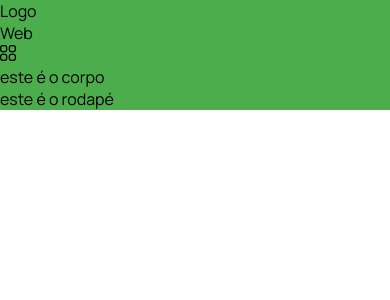
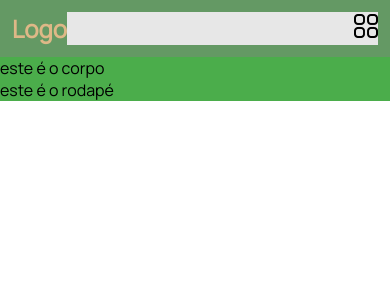
Before and after one commit to JordanoBaluz/portfolio1, a React (Create React App) app: page / in a window 390 px wide. Shown: the top 300 px of the page. Built offline with nearby package versions, Linux system fonts and the light colour scheme.

Commit message:
defined the css rules for the menu, menu-icon, mobile-menu, web-menu and logo

```diff
--- a/src/header/header.css
+++ b/src/header/header.css
@@ -0,0 +1,49 @@
+.header {
+  display: flex;
+  background-color: rgba(128, 128, 128, 0.466);
+  justify-content: space-between;
+  flex: 1;
+  padding: 12px;
+  position: relative;
+  align-items: center;
+}
+
+.menu {
+  background-color: rgb(231, 231, 231);
+  display: flex;
+  flex: 1;
+  justify-content: flex-end;
+}
+
+.menu-icon {
+  font-size: 24px;
+}
+
+.mobile-menu {
+  display: none;
+}
+
+.web-menu {
+  display: flex;
+}
+
+.logo {
+  display: flex;
+  font-size: 36px;
+  color: burlywood;
+  font-weight: 800;
+}
+
+@media only screen and (max-width: 720px) {
+  .mobile-menu {
+    display: flex;
+  }
+
+  .web-menu {
+    display: none;
+  }
+
+  .logo {
+    font-size: 24px;
+  }
+}
--- a/src/header/index.js
+++ b/src/header/index.js
@@ -14,7 +14,7 @@ function Header() {
         </div>
         <div className="mobile-menu">
           <div onClick={() => setIsOpen(!isOpen)}>
-            <i className="fi-rr-apps"></i>
+            <i className="fi-rr-apps menu-icon"></i>
           </div>
           {isOpen && <Mobile isOpen={isOpen} setIsOpen={setIsOpen} />}
         </div>
```
